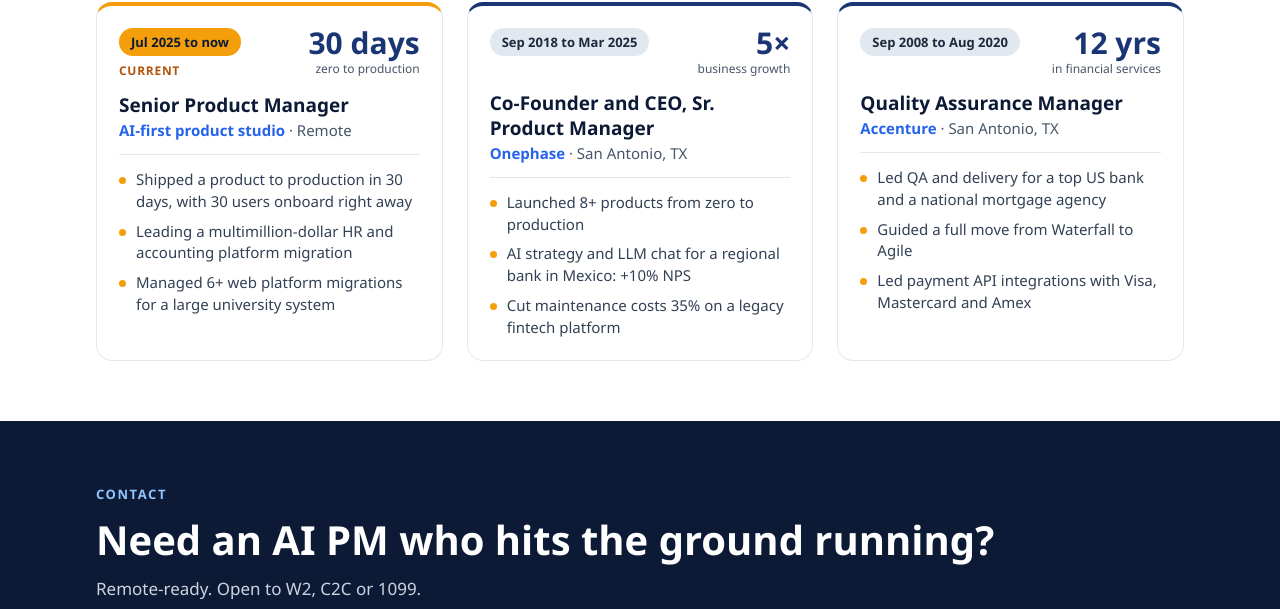
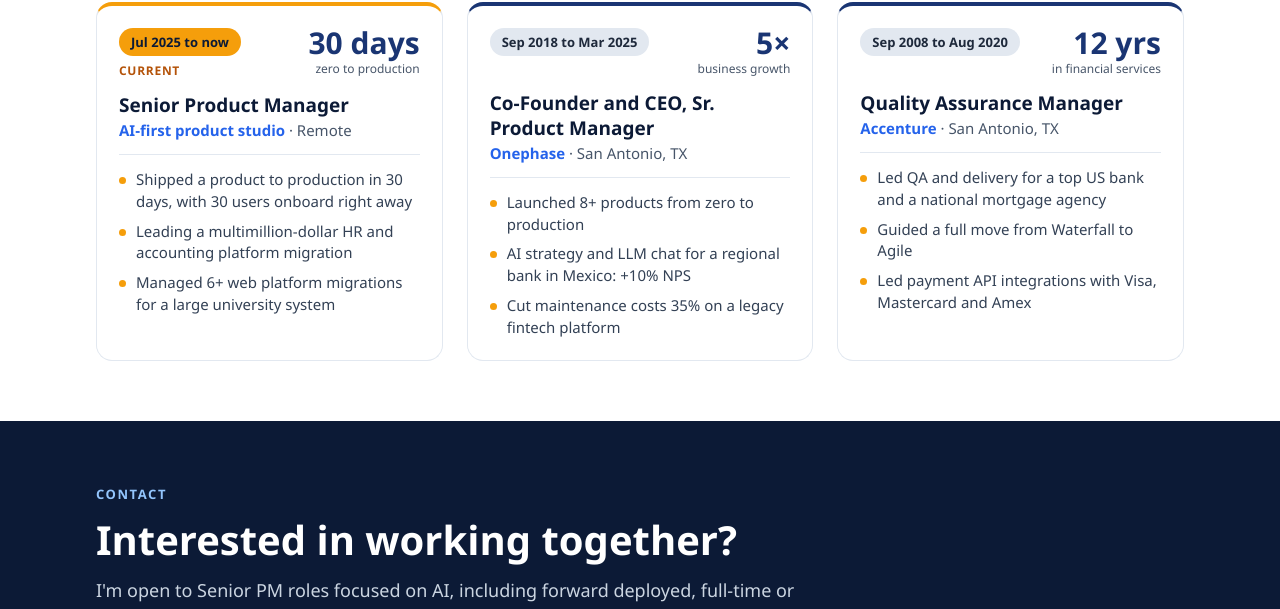
Before and after one commit to rodrigomc583-ops/rodrigoportfolio, a plain HTML site: page index.html in a window 1280 px wide. Shown: the part 8796-9405 px from the top of the page. Drawn offline with Linux system fonts and the light colour scheme.

Commit message:
Update contact headline
Co-Authored-By: Claude Opus 5.5 <noreply@anthropic.com>

```diff
--- a/index.html
+++ b/index.html
@@ -1459,8 +1459,8 @@ nav *::-webkit-scrollbar{display:none}
   <section id="contact" style="min-height: 330px; box-sizing: border-box; background: #0c1a36; padding: 64px 0 36px">
     <div style="max-width: 1200px; margin: 0 auto; padding: 0 56px; box-sizing: border-box; display: flex; flex-direction: column; gap: 14px">
       <div style="font-size: 13px; font-weight: 700; letter-spacing: 0.12em; text-transform: uppercase; color: #93c5fd">Contact</div>
-      <h2 style="margin: 0; font-size: 40px; line-height: 1.15; font-weight: 800; color: #ffffff">Need an AI PM who hits the ground running?</h2>
-      <div style="font-size: 17px; color: #cbd5e1">Remote-ready. Open to W2, C2C or 1099.</div>
+      <h2 style="margin: 0; font-size: 40px; line-height: 1.15; font-weight: 800; color: #ffffff">Interested in working together?</h2>
+      <div style="font-size: 18px; line-height: 1.5; color: #cbd5e1; max-width: 760px">I'm open to Senior PM roles focused on AI, including forward deployed, full-time or contract. Let's talk.</div>
       <div style="display: flex; gap: 12px; flex-wrap: wrap; margin-top: 10px">
         <a href="mailto:rodrigo.mc583@gmail.com" style="display: inline-flex; align-items: center; gap: 8px; min-height: 48px; padding: 0 20px; border-radius: 10px; font-size: 15px; font-weight: 700; text-decoration: none; background: #f59e0b; color: #0c1a36"><svg width="18" height="18" viewBox="0 0 24 24" fill="none" stroke="currentColor" stroke-width="2" stroke-linecap="round" stroke-linejoin="round" aria-hidden="true" style="flex-shrink: 0"><rect x="3" y="5" width="18" height="14" rx="2"/><path d="m3 7 9 6 9-6"/></svg>rodrigo.mc583@gmail.com</a>
         <a href="https://linkedin.com/in/rodrigo-martinezc" style="display: inline-flex; align-items: center; gap: 8px; min-height: 48px; padding: 0 20px; border-radius: 10px; font-size: 15px; font-weight: 700; text-decoration: none; border: 1px solid rgba(255, 255, 255, 0.35); color: #ffffff"><svg width="18" height="18" viewBox="0 0 24 24" fill="none" stroke="currentColor" stroke-width="2" stroke-linecap="round" stroke-linejoin="round" aria-hidden="true" style="flex-shrink: 0"><rect x="3" y="3" width="18" height="18" rx="3"/><path d="M8 10v7"/><path d="M8 7v.01"/><path d="M12 17v-4a2 2 0 0 1 4 0v4"/><path d="M12 10v7"/></svg>LinkedIn</a>
```
